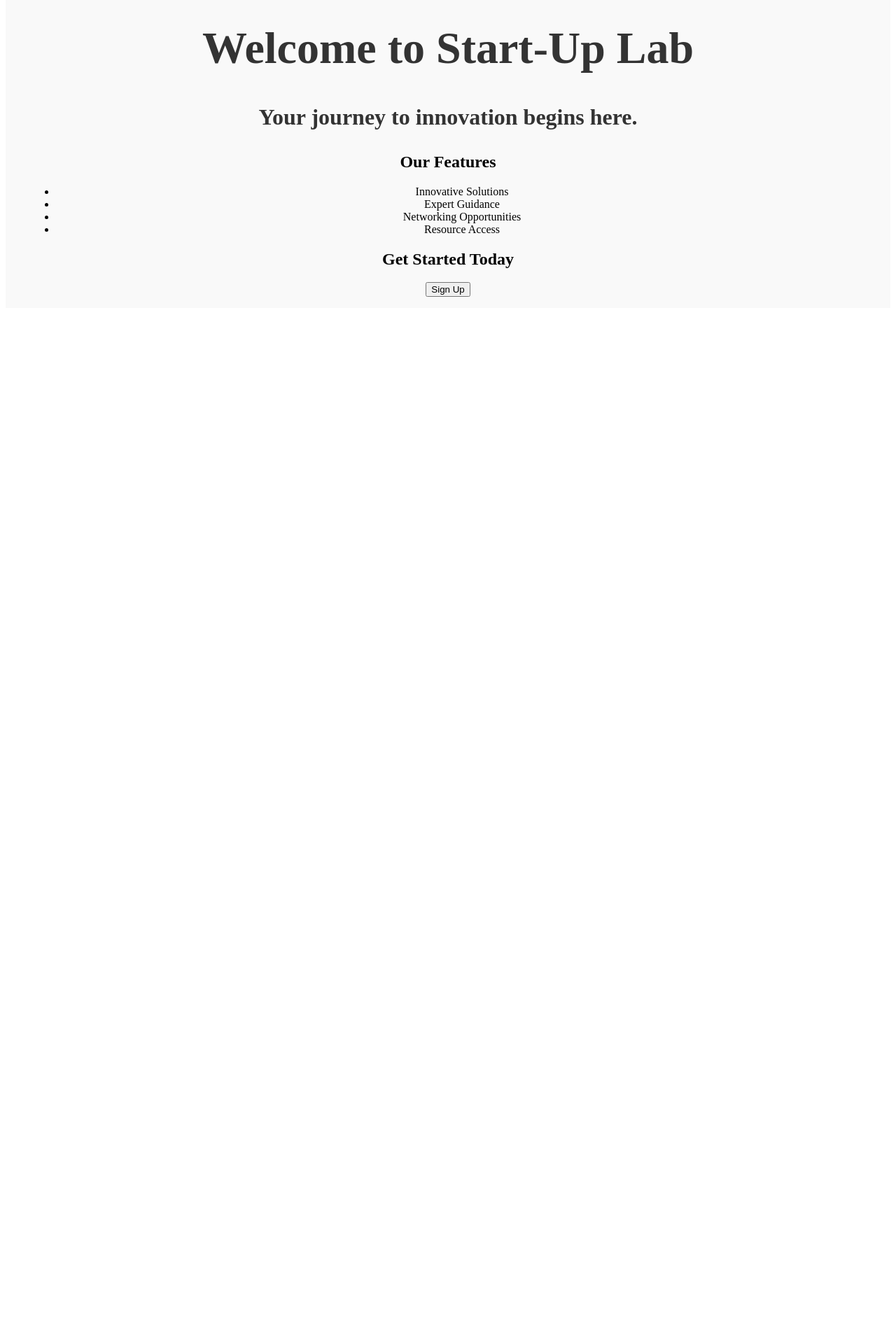
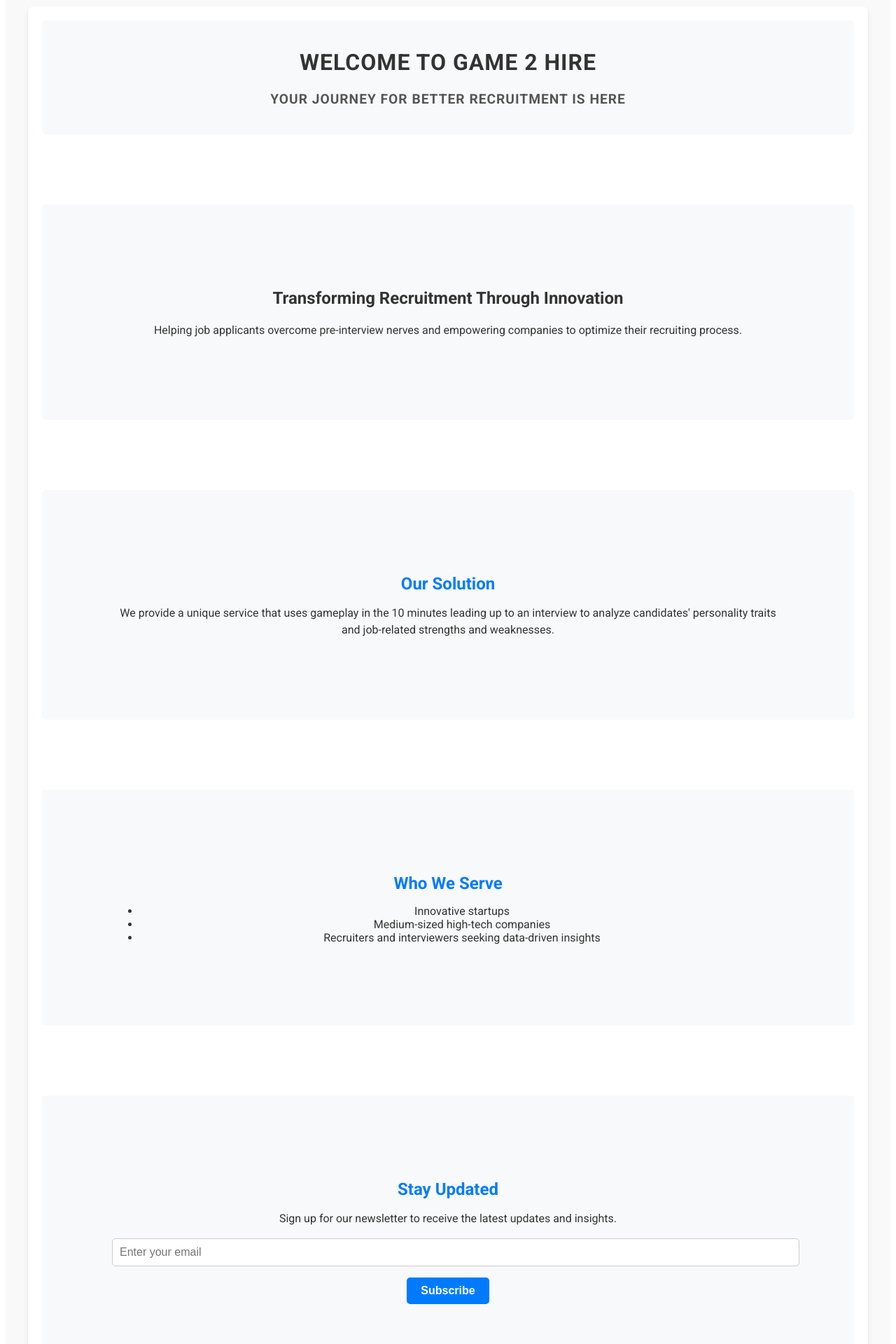
Before and after one commit to wannalina/start-up-lab, an Angular app in the folder frontend/start-up-lab/: page /home in a window 1280 px wide. Shown: the part 80-2000 px from the top of the page at 70% size. Before the commit the page ends 800 px from the top, so only its background shows below. Built offline with nearby package versions, Linux system fonts and the light colour scheme.

Commit message:
basic login setup

```diff
--- a/frontend/start-up-lab/src/app/aboutus/aboutus.component.scss
+++ b/frontend/start-up-lab/src/app/aboutus/aboutus.component.scss
@@ -0,0 +1,66 @@
+:host {
+    display: block;
+    padding: 2rem;
+    background-color: #f9f9f9;
+    color: #333;
+    font-family: Arial, sans-serif;
+}
+
+.about-us-container {
+    max-width: 1200px;
+    margin: 0 auto;
+    text-align: center;
+}
+
+.about-us-title {
+    font-size: 2.5rem;
+    font-weight: bold;
+    margin-bottom: 1rem;
+    color: #2c3e50;
+}
+
+.about-us-description {
+    font-size: 1.2rem;
+    line-height: 1.6;
+    margin-bottom: 2rem;
+    color: #7f8c8d;
+}
+
+.team-section {
+    display: flex;
+    flex-wrap: wrap;
+    justify-content: center;
+    gap: 2rem;
+}
+
+.team-member {
+    background: #fff;
+    border: 1px solid #ddd;
+    border-radius: 8px;
+    padding: 1rem;
+    width: 250px;
+    box-shadow: 0 2px 4px rgba(0, 0, 0, 0.1);
+    transition: transform 0.3s ease, box-shadow 0.3s ease;
+}
+
+.team-member:hover {
+    transform: translateY(-5px);
+    box-shadow: 0 4px 8px rgba(0, 0, 0, 0.2);
+}
+
+.team-member img {
+    width: 100%;
+    border-radius: 50%;
+    margin-bottom: 1rem;
+}
+
+.team-member h3 {
+    font-size: 1.5rem;
+    margin: 0.5rem 0;
+    color: #34495e;
+}
+
+.team-member p {
+    font-size: 1rem;
+    color: #95a5a6;
+}
--- a/frontend/start-up-lab/src/app/app.component.html
+++ b/frontend/start-up-lab/src/app/app.component.html
@@ -51,13 +51,16 @@
   <div class="content">
     <div class="left-side">
       <nav class="navbar">
+        <a href="home">
+          <img src="assets/favicon.ico" alt="Logo" style="height: 30px; margin-right: 15px;">
+        </a>
         <ul class="navbar-list">
           <li class="navbar-item"><a href="home" class="navbar-link">Home</a></li>
           <li class="navbar-item"><a href="aboutus" class="navbar-link">About</a></li>
           <li class="navbar-item"><a href="services" class="navbar-link">Services</a></li>
           <li class="navbar-item"><a href="contactus" class="navbar-link">Contact</a></li>
         </ul>
-        <button class="login-button">Login</button>
+        <a href="login" class="login-button">Login</a>
       </nav>
     </div>
   </div>
@@ -65,3 +68,10 @@
 
 
 <router-outlet />
+<footer style="background-color: #f8f9fa; padding: 10px; text-align: center; margin-top: 20px;">
+  <p>&copy; 2023 Start-Up Lab. All rights reserved.</p>
+  <p>
+    <a href="privacy-policy" style="text-decoration: none; color: #007bff;">Privacy Policy</a> |
+    <a href="terms-of-service" style="text-decoration: none; color: #007bff;">Terms of Service</a>
+  </p>
+</footer>
--- a/frontend/start-up-lab/src/app/app.routes.ts
+++ b/frontend/start-up-lab/src/app/app.routes.ts
@@ -3,13 +3,15 @@ import { NgModule } from '@angular/core';
 import { HomeComponent } from './home/home.component';
 import { AboutusComponent } from './aboutus/aboutus.component';
 import { ContactusComponent } from './contactus/contactus.component';
+import { LoginComponent } from './login/login.component';
 
 export const routes: Routes = [
     { path: "", redirectTo: "/home", pathMatch: "full" },
     { path: "home", component: HomeComponent },
-    { path: "aboutus", component: AboutusComponent},
+    { path: "aboutus", component: AboutusComponent },
     { path: "contactus", component: ContactusComponent },
-    { path: "*", component: HomeComponent },
+    { path: "login", component: LoginComponent }, // Added route for login
+    { path: "**", component: HomeComponent }, // Updated wildcard route
 ];
 
 @NgModule({
--- a/frontend/start-up-lab/src/app/home/home.component.html
+++ b/frontend/start-up-lab/src/app/home/home.component.html
@@ -1,17 +1,35 @@
 <div class="home-container">
     <header class="home-header">
-        <h1>Welcome to Start-Up Lab</h1>
-        <p>Your journey to innovation begins here.</p>
+        <h1>Welcome to Game 2 Hire</h1>
+        <p>Your journey for better recruitment is here</p>
     </header>
 
-    <section class="features">
-        <h2>Our Features</h2>
+    <section class="intro">
+        <h1>Transforming Recruitment Through Innovation</h1>
+        <p>Helping job applicants overcome pre-interview nerves and empowering companies to optimize their recruiting process.</p>
+    </section>
+
+    <section class="service-overview">
+        <h2>Our Solution</h2>
+        <p>We provide a unique service that uses gameplay in the 10 minutes leading up to an interview to analyze candidates' personality traits and job-related strengths and weaknesses.</p>
+    </section>
+
+    <section class="target-audience">
+        <h2>Who We Serve</h2>
         <ul>
-            <li>Innovative Solutions</li>
-            <li>Expert Guidance</li>
-            <li>Networking Opportunities</li>
-            <li>Resource Access</li>
+            <li>Innovative startups</li>
+            <li>Medium-sized high-tech companies</li>
+            <li>Recruiters and interviewers seeking data-driven insights</li>
         </ul>
+    </section>
+
+    <section class="newsletter-signup">
+        <h2>Stay Updated</h2>
+        <p>Sign up for our newsletter to receive the latest updates and insights.</p>
+        <form>
+            <input type="email" placeholder="Enter your email" required>
+            <button type="submit">Subscribe</button>
+        </form>
     </section>
 
     <section class="call-to-action">
--- a/frontend/start-up-lab/src/app/home/home.component.scss
+++ b/frontend/start-up-lab/src/app/home/home.component.scss
@@ -1,7 +1,87 @@
 :host {
     display: block;
-    padding: 1rem;
+    padding: 2rem;
     background-color: #f9f9f9;
+    font-family: 'Roboto', sans-serif;
+    color: #333;
+}
+
+.home-container {
+    max-width: 1200px;
+    margin: 0 auto;
+    text-align: center;
+    background: #ffffff;
+    box-shadow: 0 4px 6px rgba(0, 0, 0, 0.1);
+    border-radius: 8px;
+    padding: 2rem;
+}
+
+.home-header {
+    font-size: 2.5rem;
+    font-weight: 700;
+    color: #2c3e50;
+    margin-bottom: 1.5rem;
+    text-transform: uppercase;
+    letter-spacing: 1px;
+}
+
+.home-content {
+    font-size: 1.125rem;
+    color: #34495e;
+    line-height: 1.8;
+    margin-bottom: 2rem;
+    text-align: left;
+}
+
+.home-footer {
+    margin-top: 2rem;
+    font-size: 0.875rem;
+    color: #7f8c8d;
+    border-top: 1px solid #ecf0f1;
+    padding-top: 1rem;
+    text-align: center;
+}
+
+button {
+    background-color: #3498db;
+    color: #fff;
+    border: none;
+    padding: 0.75rem 1.5rem;
+    font-size: 1rem;
+    font-weight: 600;
+    border-radius: 4px;
+    cursor: pointer;
+    transition: background-color 0.3s ease;
+}
+
+button:hover {
+    background-color: #2980b9;
+}
+
+input[type="text"], input[type="email"], textarea {
+    width: 100%;
+    padding: 0.75rem;
+    margin-bottom: 1rem;
+    border: 1px solid #bdc3c7;
+    border-radius: 4px;
+    font-size: 1rem;
+    color: #2c3e50;
+}
+
+input[type="text"]:focus, input[type="email"]:focus, textarea:focus {
+    outline: none;
+    border-color: #3498db;
+    box-shadow: 0 0 5px rgba(52, 152, 219, 0.5);
+}
+
+a {
+    color: #3498db;
+    text-decoration: none;
+    font-weight: 600;
+}
+
+a:hover {
+    text-decoration: underline;
 }
 
 .home-container {
@@ -28,3 +108,81 @@
     font-size: 0.875rem;
     color: #999;
 }
+
+.home-container {
+    padding: 20px;
+    font-family: 'Roboto', sans-serif;
+  }
+
+  .home-header {
+    margin-bottom: 20px;
+    padding: 20px;
+    background-color: #f8f9fa;
+    border-radius: 5px;
+  }
+
+  .home-header h1 {
+    font-size: 2rem;
+    color: #333;
+  }
+
+  .home-header p {
+    font-size: 1.2rem;
+    color: #555;
+  }
+
+  section {
+    margin-top: 100px;
+    padding: 100px;
+    background-color: #f8f9fa;
+    border-radius: 5px;
+  }
+
+  section h2 {
+    font-size: 1.5rem;
+    color: #007bff;
+    margin-bottom: 10px;
+  }
+
+  section p {
+    font-size: 1rem;
+    color: #333;
+    line-height: 1.5;
+  }
+
+  form {
+    margin-top: 10px;
+  }
+
+  form input {
+    padding: 10px;
+    margin-right: 10px;
+    border: 1px solid #ccc;
+    border-radius: 5px;
+  }
+
+  form button {
+    padding: 10px 20px;
+    background-color: #007bff;
+    color: white;
+    border: none;
+    border-radius: 5px;
+    cursor: pointer;
+  }
+
+  form button:hover {
+    background-color: #0056b3;
+  }
+
+  .call-to-action button {
+    padding: 10px 20px;
+    background-color: #28a745;
+    color: white;
+    border: none;
+    border-radius: 5px;
+    cursor: pointer;
+  }
+
+  .call-to-action button:hover {
+    background-color: #218838;
+  }
--- /dev/null
+++ b/frontend/start-up-lab/src/app/login/login.component.html
@@ -0,0 +1,82 @@
+<style>
+  body {
+    font-family: 'Roboto', sans-serif;
+    background-color: #f8f9fa;
+    margin: 0;
+    padding: 0;
+    display: flex;
+    justify-content: center;
+    align-items: center;
+    height: 100vh;
+  }
+
+  .login-container {
+    background-color: white;
+    padding: 30px;
+    border-radius: 8px;
+    box-shadow: 0 4px 6px rgba(0, 0, 0, 0.1);
+    width: 100%;
+    max-width: 400px;
+  }
+
+  .login-container h1 {
+    font-size: 1.8rem;
+    color: #333;
+    margin-bottom: 20px;
+    text-align: center;
+  }
+
+  .login-container form {
+    display: flex;
+    flex-direction: column;
+  }
+
+  .login-container input {
+    padding: 10px;
+    margin-bottom: 15px;
+    border: 1px solid #ccc;
+    border-radius: 5px;
+    font-size: 1rem;
+  }
+
+  .login-container button {
+    padding: 10px;
+    background-color: #007bff;
+    color: white;
+    border: none;
+    border-radius: 5px;
+    font-size: 1rem;
+    cursor: pointer;
+  }
+
+  .login-container button:hover {
+    background-color: #0056b3;
+  }
+
+  .login-container .signup-link {
+    margin-top: 15px;
+    text-align: center;
+    font-size: 0.9rem;
+  }
+
+  .login-container .signup-link a {
+    color: #007bff;
+    text-decoration: none;
+  }
+
+  .login-container .signup-link a:hover {
+    text-decoration: underline;
+  }
+</style>
+
+<div class="login-container">
+  <h1>Login</h1>
+  <form>
+    <input type="email" placeholder="Email" required />
+    <input type="password" placeholder="Password" required />
+    <button type="submit">Login</button>
+  </form>
+  <div class="signup-link">
+    <p>Don't have an account? <a href="/signup">Sign up</a></p>
+  </div>
+</div>
--- /dev/null
+++ b/frontend/start-up-lab/src/app/login/login.component.ts
@@ -0,0 +1,26 @@
+import { Component } from '@angular/core';
+import { FormBuilder, FormGroup, Validators } from '@angular/forms';
+
+@Component({
+    selector: 'app-login',
+    templateUrl: './login.component.html',
+    styleUrls: ['./login.component.scss']
+})
+export class LoginComponent {
+    loginForm: FormGroup;
+
+    constructor(private fb: FormBuilder) {
+        this.loginForm = this.fb.group({
+            email: ['', [Validators.required, Validators.email]],
+            password: ['', [Validators.required, Validators.minLength(6)]]
+        });
+    }
+
+    onSubmit(): void {
+        if (this.loginForm.valid) {
+            console.log('Form Submitted', this.loginForm.value);
+        } else {
+            console.log('Form is invalid');
+        }
+    }
+}
```
Also changed, not shown: frontend/start-up-lab/src/app/login/login.component.scss (added).
